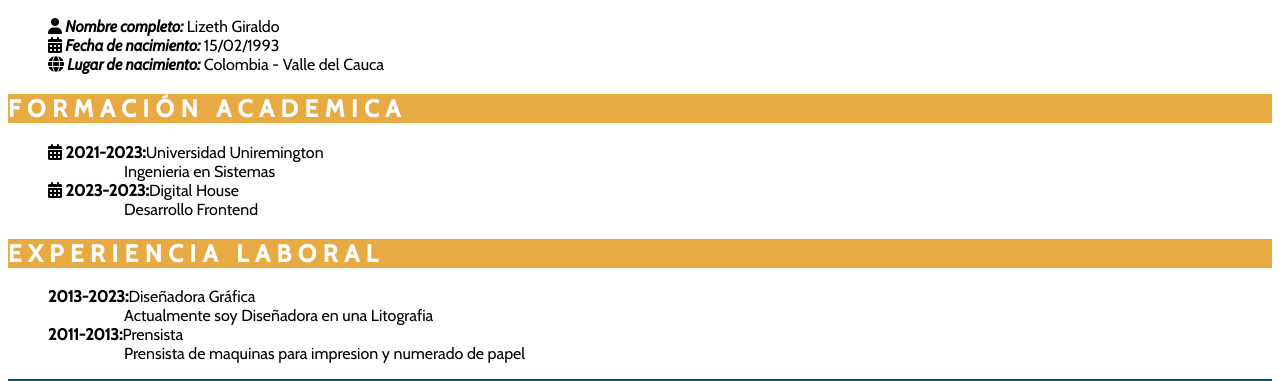
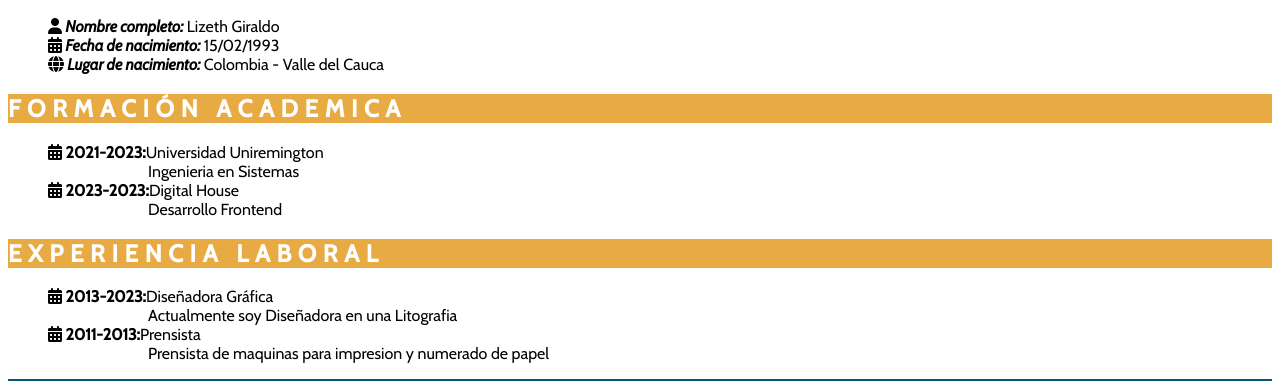
Before and after one commit to lizgiraldo/CV-LizethGirlado, a plain HTML site: page index.html in a window 1280 px wide. Shown: the part 279-660 px from the top of the page. Drawn offline with nearby package versions, Linux system fonts and the light colour scheme; a web font is replaced by a local one.

Commit message:
añadí iconos, mejore indentada

```diff
--- a/CSS/style.css
+++ b/CSS/style.css
@@ -15,7 +15,7 @@
 }
 
 .textoIndentado {
-    text-indent: 76px;
+    text-indent: 100px;
 }
 
 .subtitulo{
--- a/index.html
+++ b/index.html
@@ -37,8 +37,8 @@
         <section>
             <h2 class="subtitulo">Experiencia laboral</h2>
             <ul class="sinStyle">
-                <li class="lista"><strong>2013-2023:</strong>Diseñadora Gráfica<li class="textoIndentado lista">Actualmente soy Diseñadora en una Litografia</li></li>
-                <li class="lista"><strong>2011-2013:</strong>Prensista<li class="textoIndentado lista">Prensista de maquinas para impresion y numerado de papel</li></li>
+                <li class="lista"><i class="fa-solid fa-calendar-days"></i><strong> 2013-2023:</strong>Diseñadora Gráfica<li class="textoIndentado lista">Actualmente soy Diseñadora en una Litografia</li></li>
+                <li class="lista"><i class="fa-solid fa-calendar-days"></i><strong> 2011-2013:</strong>Prensista<li class="textoIndentado lista">Prensista de maquinas para impresion y numerado de papel</li></li>
             </ul>
         </section>
 
```
